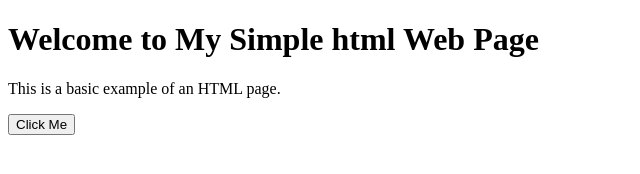
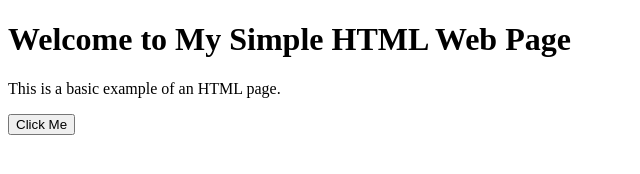
Before and after one commit to Ankit9557/Github-Demo1, a plain HTML site: page index.html in a window 1280 px wide. Shown: the whole page, without its empty margins (0-640 px from the left). Drawn offline with Linux system fonts and the light colour scheme.

Commit message:
changes html

```diff
--- a/index.html
+++ b/index.html
@@ -5,7 +5,7 @@
 </head>
 <body>
 
-  <h1>Welcome to My Simple html  Web Page </h1>
+  <h1>Welcome to My Simple HTML  Web Page </h1>
   <p>This is a basic example of an HTML page.</p>
 
   <button onclick="alert('You clicked the button!')">Click Me</button>
```
